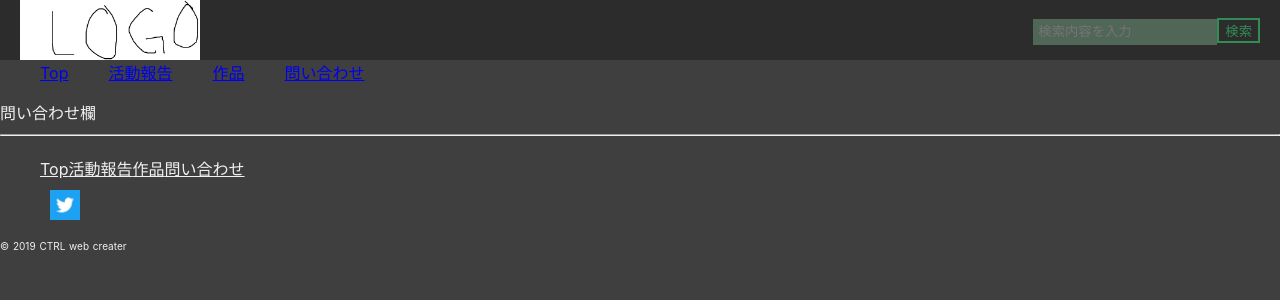
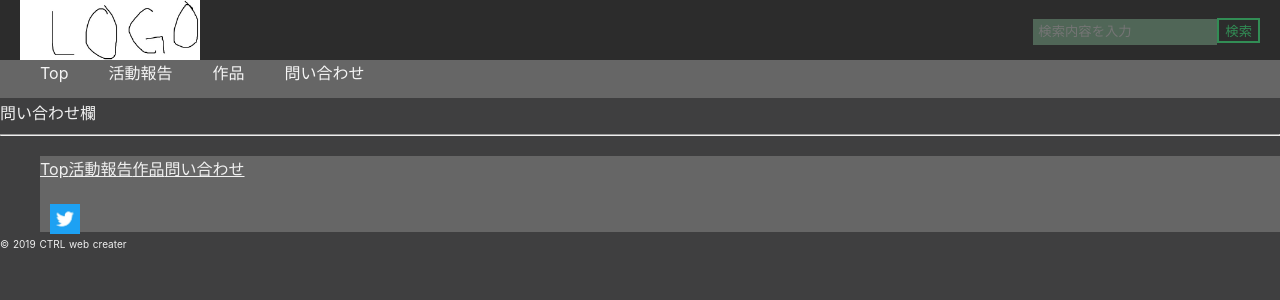
Before and after one commit to CTRL-Infrastructure-team/ctrl_public_webpage, a Nuxt app: page /inquiry in a window 1280 px wide. Shown: the top 300 px of the page. Built offline with nearby package versions, Linux system fonts and the light colour scheme.

Commit message:
とりあえず作成

```diff
--- a/client/components/mainmenu.vue
+++ b/client/components/mainmenu.vue
@@ -25,8 +25,35 @@ export default {
 <style lang="scss">
 li {
   list-style: none;
+  background-color: #666;
+  height: 1cm;
+
   ul {
     display: inline;
+
+    text-align: center;
+    text-decoration: none;
+    outline: none;
+    color: whitesmoke;
+    margin: auto;
+
+    :link{
+      color: whitesmoke;
+    }
+    :visited{
+      color: whitesmoke;
+    }
+    :hover{
+      background-color: gray;
+    }
+
+    a {
+      text-decoration: none;
+    }
+
   }
 }
+
+
+
 </style>
```
